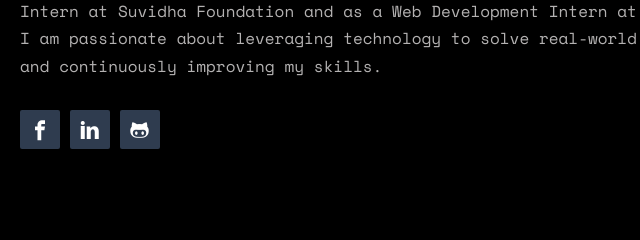
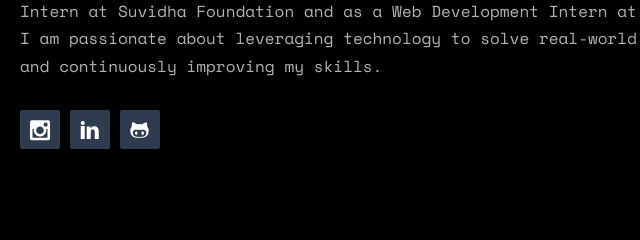
Before and after one commit to code-infected/portfolio-hs, a plain HTML site: page index.html in a window 1280 px wide. Shown: the part 1320-1560 px from the top of the page, 65-705 px from the left. Drawn offline with nearby package versions, Linux system fonts and the light colour scheme; files whose address does not match are found by name.

Commit message:
fixed social links

```diff
--- a/index.html
+++ b/index.html
@@ -81,7 +81,7 @@
 					<p>In addition to my academic pursuits, I have interned as a Machine Learning Intern at Suvidha Foundation and as a Web Development Intern at IntrainZ. I am passionate about leveraging technology to solve real-world problems and continuously improving my skills.</p>
 					<p>
 						<ul class="fh5co-social-icons">
-							<li><a href="https://instagram.com/_.athul._.nair._"><i class="icon-instagram3"></i></a></li>
+							<li><a href="https://instagram.com/_.athul._.nair._"><i class="icon-instagram2"></i></a></li>
 							<li><a href="https://linkedin.com/in/athul-nair-m"><i class="icon-linkedin2"></i></a></li>
 							<li><a href="https://github.com/code-infected"><i class="icon-github"></i></a></li>
 						</ul>
```
